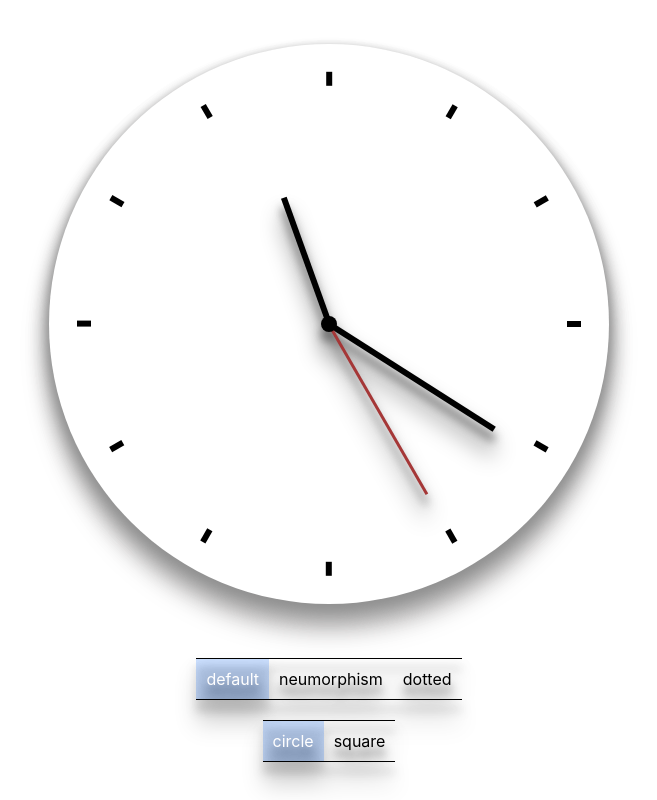
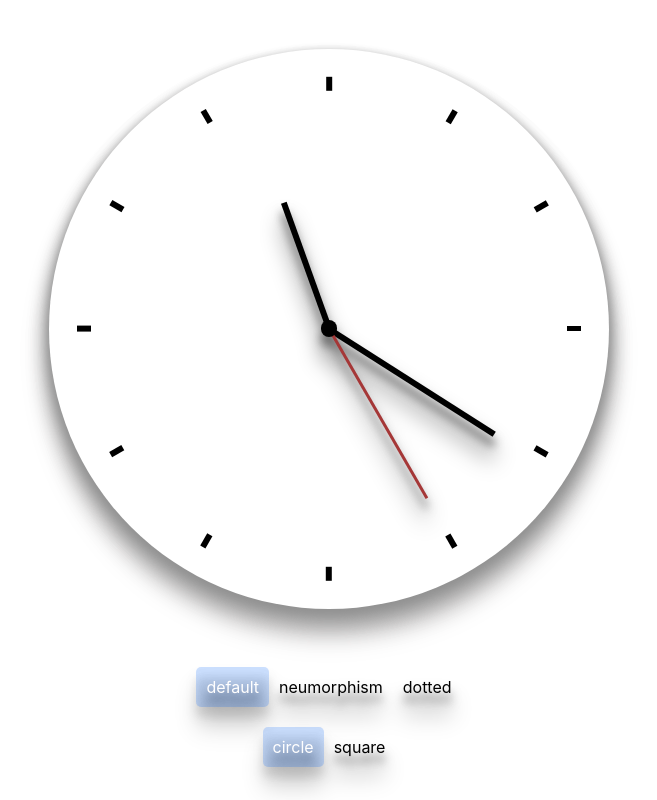
Before and after one commit to K-Nuton/simple-clock-by-react, a React (Create React App) app: page / in a window 1280 px wide. Shown: the whole page, without its empty margins (311-968 px from the left). Built offline with nearby package versions, Linux system fonts and the light colour scheme.

Commit message:
時計のサイズもclockが状態として持たないように修正

```diff
--- /dev/null
+++ b/src/App.scss
@@ -0,0 +1,24 @@
+.overLay {
+  position: relative;
+  height: 100vh;
+  width: 100%;
+  min-width: 200px;
+  display: flex;
+  justify-content: space-evenly;
+  align-items: center;
+}
+
+@media (min-height: 500px) {
+  .overLay {
+    flex-direction: column;
+  }
+}
+
+.selector-wrapper {
+  display: flex;
+  width: 30%;
+  position: relative;
+  flex-direction: column;
+  justify-content: center;
+  align-items: center;
+}
--- a/src/App.tsx
+++ b/src/App.tsx
@@ -6,6 +6,8 @@ import Selector from './clock/selectors/Selector';
 
 import { Shape, Theme } from './clock/Enums';
 import { ButtonProp } from './clock/selectors/Selector';
+
+import './App.scss';
 
 type ThemesStateType = {
   [key in Theme]: boolean;
@@ -53,14 +55,19 @@ const App: React.FC = (): JSX.Element => {
       const intervalid = setInterval(() => setTime(new Date()), 1000);
       return () => clearInterval(intervalid);
     }
-  )
+  );
+
+  const size: number = (
+    window.innerWidth < window.innerHeight ? window.innerWidth : window.innerHeight
+  ) * 0.7;
 
   return (
     <div className={`${theme} overLay`}>
       <Clock time={time}
              theme={theme as Theme}
-             shape={shape as Shape} />
-      <div className="button-wrapper">
+             shape={shape as Shape}
+             size={size} />
+      <div className="selector-wrapper">
         <Selector selection={
           Object.values(Theme).map((themeName: Theme): ButtonProp => ({
             innerText: themeName,
--- a/src/clock/Clock.scss
+++ b/src/clock/Clock.scss
@@ -1,21 +1,4 @@
-.overLay {
-  position: relative;
-  height: 100vh;
-  width: 100%;
-  display: flex;
-  justify-content: space-evenly;
-  align-items: center;
+.clock-wrapper {
+  margin: 1%;
+  padding: 1%;
 }
-
-@media (min-height: 500px) {
-  .overLay {
-    flex-direction: column;
-  }
-}
-
-.button-wrapper {
-  display: flex;
-  flex-direction: column;
-  justify-content: center;
-  align-items: center;
-}
--- a/src/clock/Clock.tsx
+++ b/src/clock/Clock.tsx
@@ -14,16 +14,16 @@ type ClockProp = {
   time: Date;
   theme: Theme;
   shape: Shape;
+  size: number;
 };
-const Clock: React.FC<ClockProp> = ({ theme, shape, time }): JSX.Element => {
-  return (
-    <div className={`clock-wrapper ${theme}`}>
+const Clock: React.FC<ClockProp> = ({ theme, shape, time, size }): JSX.Element => (
+  <div className={`clock-wrapper ${theme}`}
+       style={{width: `${size}px`, height: `${size}px`}}>
     <Dial shape={shape} >
       <Hands time={time} />
       <Marks />
     </Dial>
   </div>
 );
-};
 
 export default Clock;
--- a/src/clock/dials/Dial.scss
+++ b/src/clock/dials/Dial.scss
@@ -2,10 +2,11 @@
 
 .dial {
   position: relative;
+  width: 100%;
+  height:100%;
   display: flex;
   justify-content: center;
   align-items: center;
-  margin: 2vh 2vh;
 }
 
 .dial-overLay {
@@ -26,13 +27,3 @@
 .square {
   border-radius: $SQUARE;
 }
-
-.width-scaling {
-  width: 70vw;
-  height: 70vw;
-}
-
-.height-scaling {
-  width: 70vh;
-  height: 70vh;
-}
--- a/src/clock/dials/Dial.tsx
+++ b/src/clock/dials/Dial.tsx
@@ -1,32 +1,15 @@
-import React, { useEffect, useState } from 'react';
+import React from 'react';
 import { Shape } from '../Enums';
 import './Dial.scss'
 
-const decide_scaling = (): string =>
-    window.innerWidth < window.innerHeight ? "width-scaling" : "height-scaling";
-
-type scalingState = [string, React.Dispatch<React.SetStateAction<string>>];
 type DialProps = {
   children?: JSX.Element[];
   shape: Shape;
 };
-const Dial: React.FC<DialProps> = ({ children, shape }): JSX.Element => {
-
-  const [scaling, setScale]: scalingState = useState(decide_scaling());
-
-  const resize = (): void => setScale(decide_scaling());
-
-  useEffect(() => {
-    window.addEventListener("resize", resize);
-
-    return (): void => window.removeEventListener("resize", resize);
-  });
-
-  return (
-    <div className={`dial ${scaling} ${shape}`} >
-      {children}
-    </div>
-  );
-};
+const Dial: React.FC<DialProps> = ({ children, shape }): JSX.Element => (
+  <div className={`dial ${shape}`} >
+    {children}
+  </div>
+);
 
 export default Dial;
--- a/src/clock/selectors/Selector.scss
+++ b/src/clock/selectors/Selector.scss
@@ -1,10 +1,8 @@
 .selector {
+  width: 100%;
   display: flex;
-  justify-content: space-evenly;
+  justify-content: center;
   margin: 10px 0;
-  width: fit-content;
-  border-top: solid 1px black;
-  border-bottom: solid 1px black;
   filter: drop-shadow(0px 10px 5px rgb(109, 109, 109))
           drop-shadow(0px 15px 10px rgb(155, 155, 155));
   transform: translateZ(0);
@@ -12,12 +10,12 @@
 
 .button {
   padding: 10px;
+  border-radius: 5px;
   cursor: pointer;
-  font-size: 16px;
-}
 
-.button:active {
-  transform: translate(0, 2px);
+  &:active {
+    transform: translate(0, 2px);
+  }
 }
 
 .selected {
--- a/src/clock/selectors/Selector.tsx
+++ b/src/clock/selectors/Selector.tsx
@@ -7,7 +7,8 @@ export type ButtonProp = {
   onClick: (event: React.MouseEvent<HTMLDivElement, MouseEvent>) => void;
 };
 const Button: React.FC<ButtonProp> = ({ innerText, selected, onClick }): JSX.Element => (
-  <div className={`button ${selected ? "selected" : ""}`} onClick={onClick}>
+  <div className={`button ${selected ? "selected" : ""}`}
+       onClick={onClick}>
     {innerText}
   </div>
 );
--- a/src/index.tsx
+++ b/src/index.tsx
@@ -1,6 +1,6 @@
 import React from 'react';
 import ReactDOM from 'react-dom';
-import './index.css';
+import './index.scss';
 
 import App from './App';
 
```
Also changed, not shown: src/index.scss (renamed from src/index.css). Lines whose indentation alone changed are shown as unchanged.
